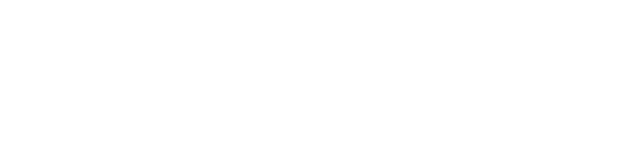
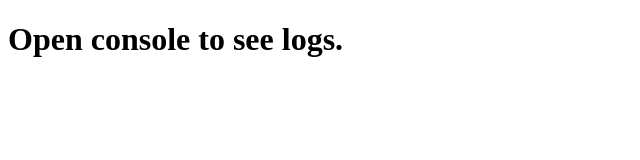
Before and after one commit to SophiaEllis-dot/Console-Finances, a plain HTML site: page index.html in a window 1280 px wide. Shown: the whole page, without its empty margins (0-640 px from the left). Drawn offline with Linux system fonts and the light colour scheme.

Commit message:
edit to html

```diff
--- a/index.html
+++ b/index.html
@@ -4,9 +4,10 @@
     <meta charset="UTF-8" />
     <meta http-equiv="X-UA-Compatible" content="IE=edge" />
     <meta name="viewport" content="width=device-width, initial-scale=1.0" />
-    <title>M4 Challenge</title>
+    <title>Console-Finances</title>
   </head>
   <body>
+    <h1>Open console to see logs.</h1>
     <script src="/index.js"></script>
     <script src="/script.js"></script>
   </body>
```
